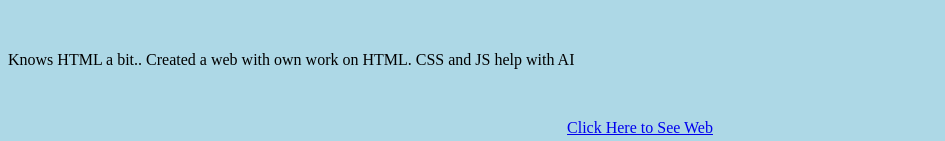
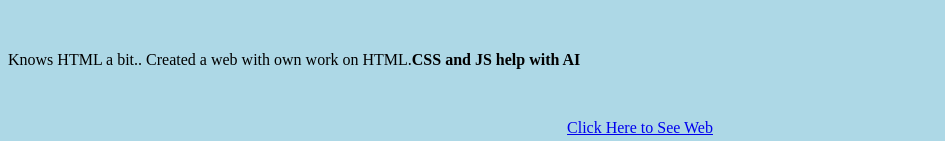
Before and after one commit to jatinsharma89/Personal_Portfolio, a plain HTML site: page index.html in a window 1280 px wide. Shown: the part 491-632 px from the top of the page, without its empty margins (0-945 px from the left). Drawn offline with Linux system fonts and the light colour scheme.

Commit message:
text updated

```diff
--- a/index.html
+++ b/index.html
@@ -13,7 +13,7 @@
 
     </br>
 
-    <p>Knows HTML a bit.. Created a web with own work on HTML. CSS and JS help with AI</p>
+    <p>Knows HTML a bit.. Created a web with own work on HTML.<strong>CSS and JS help with AI</strong></p>
 
     </br>
     <p align="center">
```
